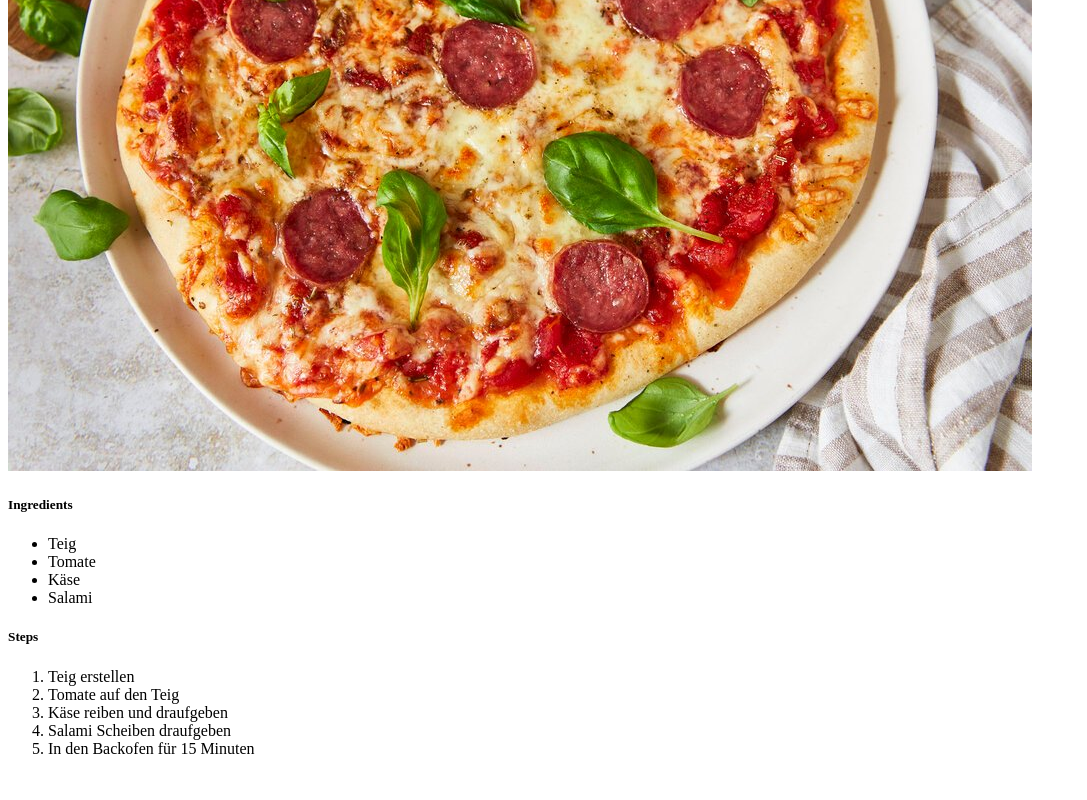
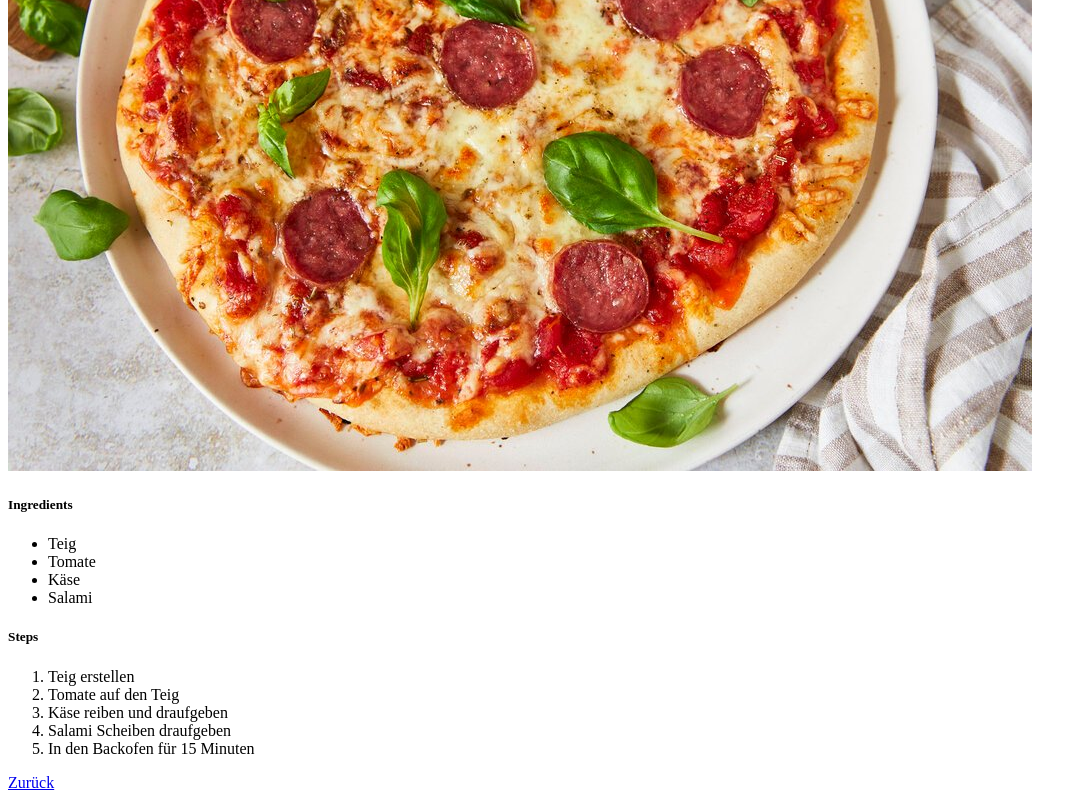
Before and after one commit to bediki/odin-recipes, a plain HTML site: page recipes/pizza.html in a window 1280 px wide. Shown: the part 377-1177 px from the top of the page, without its empty margins (0-1087 px from the left). Before the commit the page ends 1151 px from the top, so only its background shows below. Drawn offline with Linux system fonts and the light colour scheme.

Commit message:
Add Back button

```diff
--- a/recipes/pizza.html
+++ b/recipes/pizza.html
@@ -24,6 +24,7 @@
             <li>Salami Scheiben draufgeben</li>
             <li>In den Backofen für 15 Minuten</li>
         </ol>
+        <a href="../index.html">Zurück</a>
     </body>
 
 
```
Also changed, not shown: recipes/doener.html (+2 -0 lines), recipes/lasagne.html (+1 -0 lines).
